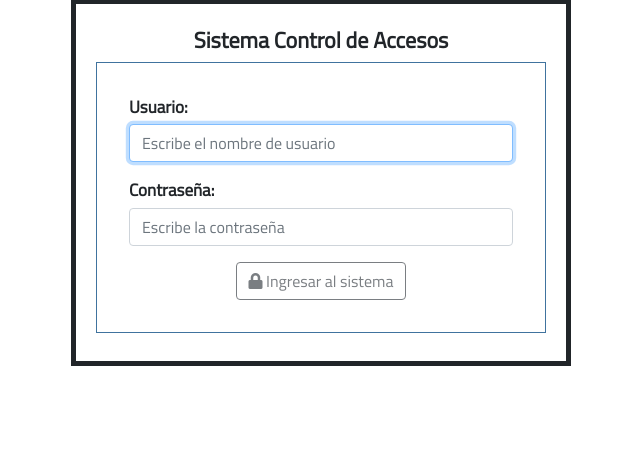
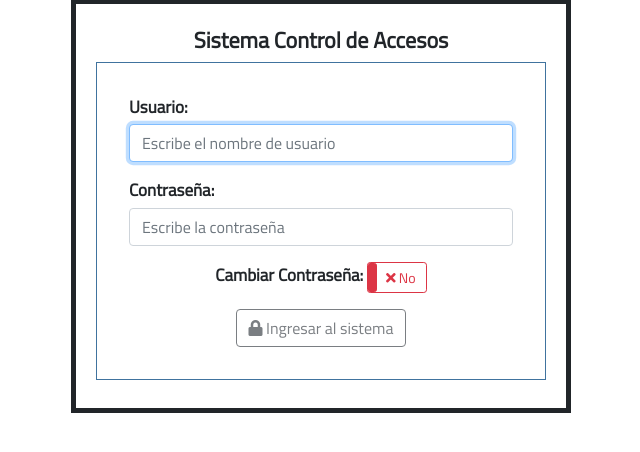
Before and after one commit to AdolfoVieraMelendez/isic_asistencias, a PHP site: page /tcpdf/mInicio/index.php in a window 1280 px wide. Shown: the part 91-543 px from the top of the page, without its empty margins (319-959 px from the left). Run offline with PHP 8.4, Linux system fonts and the light colour scheme; data comes from the database, SQL or seed files in the repository; data that the repository does not hold is empty; some libraries are stand-ins or nearby versions.

Commit message:
Practica #2 - Cambio de contraseña antes de ingresar al sistema

```diff
--- a/mInicio/index.php
+++ b/mInicio/index.php
@@ -142,6 +142,9 @@ $fecha=date("Y-m-d");
     <!-- Modal de PDF -->
         <?php include'../modales/modalPDF.php'; ?>
     <!-- Modal de PDF -->
+    <!-- Modal de PDF -->
+        <?php include'../mLogin/modalCambioC.php'; ?>
+    <!-- Modal de PDF -->
 
     <!-- jQuery -->
     <script src="../plugins/jQuery/jquery-3.3.1.js"></script>
--- a/mLogin/funcionesL.js
+++ b/mLogin/funcionesL.js
@@ -36,6 +36,9 @@ $("#frmLogin").submit(function(e){
                     });
 
                 }else{
+                    if($('#checkCambioC').prop('checked')){
+                        $("#modalCambio-LG").modal("show");
+                    }else{
                         $("#contentLogin").hide();
                         $("#contentSistema").show();
 
@@ -51,6 +54,8 @@ $("#frmLogin").submit(function(e){
                         actividad  ="Ingreso al sistema";
                         log(actividad,dataArray.result.id_usuario);
                         verAsistencias();
+                    }
+
                 }
             }else{
                 swal({
@@ -152,3 +157,83 @@ $("#loginUsuario").keyup(function(){
         },
     });
 });
+
+function random_password(largo){
+    var resultado = '';
+    var caracteres = 'ABCDEFGHIJKLMNOPQRSTUVWXYZabcdefghijklmnopqrstuvwxyz0123456789';
+    var numCaracteres = caracteres.length;
+
+    for(var i = 0; i < largo; i++){
+        resultado += caracteres.charAt(Math.floor(Math.random() * numCaracteres));
+    }
+    $("#passw").val(resultado);
+    $("#passConfirm").val(resultado);
+    alertify.success('<i class="fas fa-check"></i> Contraseña Generada', 1);
+};
+
+$("#btnGenerarContra").click(function(){
+    var largo = 8;
+    random_password(largo);
+
+});
+
+function verificarContra(){
+    var usuario = $("#loginUsuario").val();
+    var contra = $("#passw").val();
+    var vContra = $("#passConfirm").val();
+    if(contra.length <=7){
+        alertify.error('<i class="fas fa-times"></i> La contraseña debe tener al menos 8 caracteres', 2);
+    }else{
+        if(vContra != contra){
+            alertify.error('<i class="fas fa-times"></i> Los campos de las contraseñas tienen que coincidir', 2);
+        }else{
+            $.ajax({
+                url:"../mLogin/actualizar_contra_login.php",
+                type:"POST",
+                dateType:"html",
+                data:{contra, usuario},
+                success:function(respuesta){
+                    alertify.success("<i class='fa fa-save fa-lg'></i> Se ha cambiado la contraseña", 2);
+                    $("#passw").val("");
+                    $("#passConfirm").val("");
+                    $("#loginUsuario").val("");
+                    $("#loginContra").val("");
+                    $("#modalCambio-LG").modal("hide");
+                    $("#checkCambioC").click();
+                    $("#contentLogin").hide();
+                },
+                error:function(xhr,status){
+                    alert("Error en metodo AJAX");
+                },
+            });
+            $.ajax({
+                url:"../mLogin/validar_login.php",
+                type:"POST",
+                dateType:"json",
+                data:{usuario,contra},
+                success:function(respuesta){
+                    var dataArray = JSON.parse(respuesta);
+                    $("#contentSistema").show();
+                    persona=dataArray.result.persona;
+                    idUsuario=dataArray.result.id_usuario;
+                    idDato=dataArray.result.id_dato;
+                    $("#titular").text(persona);
+                    $("#sidebar").toggleClass('active');
+                    permisos(dataArray.result.permiso_datos_persona,dataArray.result.permiso_ecivil,dataArray.result.permiso_usuario,dataArray.result.permiso_temas);
+                    preloader(1,'Asistencia del personal');
+                    actividad="Ingreso al sistema";
+                    log(actividad,dataArray.result.id_usuario);
+                    verAsistencias();
+
+                },
+                error:function(xhr,status){
+                    alert("Error en método AJAX");
+                },
+            });
+        }
+    }
+};
+
+$("#btnCambiarContra").click(function(){
+    verificarContra();
+});
--- a/mLogin/login.php
+++ b/mLogin/login.php
@@ -10,16 +10,23 @@
             </div>
             <div class="form-group has-feedback">
                 <label class="lblTitulo">Contraseña:</label>
-            <input type="password" id="loginContra" class="form-control" placeholder="Escribe la contraseña" required>
+                <input type="password" id="loginContra" class="form-control" placeholder="Escribe la contraseña" required>
 
             </div>
 
-                <div class="col text-center">
+            <div class="col text-center form-group">
+                <label class="lblTitulo" id="lblCambiarC">Cambiar Contraseña:</label>
+                <input value="" class="toggle-two" type="checkbox" data-toggle="toggle" data-onstyle="outline-success" data-width="60" data-size="sm" data-offstyle="outline-danger" data-on="<i class='fa fa-check'></i> Si" data-off="<i class='fa fa-times'></i> No" id="checkCambioC">
+            </div>
+
+            <div class="col text-center">
+                <div>
                     <button   type="submit" class="btn btn-outline-dark active" id="btnIngresar" disabled>
                         <i class="fas fa-lock" id="icoLogin"></i>
                         Ingresar al sistema
                     </button>
                 </div>
+            </div>
         </form>
     </div>
 </div>
--- /dev/null
+++ b/mLogin/modalCambioC.php
@@ -0,0 +1,43 @@
+<!-- Modal -->
+<div class="modal fade" id="modalCambio-LG" tabindex="-1" role="dialog" aria-labelledby="exampleModalCenterTitle" aria-hidden="true">
+  <div class="modal-dialog modal-lg" role="document" >
+    <div class="modal-content">
+      <div class="modal-header" >
+        <h5 class="modal-title" id="modalTitle-DP">Cambio de contraseña</h5>
+        <button type="button" class="close" data-dismiss="modal" aria-label="Close">
+          <span aria-hidden="true">&times;</span>
+        </button>
+      </div>
+      <div class="modal-body" id="">
+        <div class="row">
+            <div class="col-xs-12 col-sm-12 col-md-12 col-lg-12">
+                <div class="form-group">
+                    <label for="passw">Nueva Contraseña:</label>
+                    <input type="text" class="form-control " id="passw" autofocus required>
+                </div>
+            </div>
+            <div class="col-xs-12 col-sm-12 col-md-12 col-lg-12">
+                <div class="form-group">
+                    <label for="passConfirm">Confirmar Contraseña:</label>
+                    <input type="text" class="form-control " id="passConfirm" autofocus required>
+                </div>
+            </div>
+        </div>
+      </div>
+      <div class="modal-footer">
+        <button type="button" class="btn btn-outline-danger" data-dismiss="modal">
+            <i class='fa fa-ban fa-lg'></i>
+            Cancelar
+        </button>
+        <button type="button" class="btn btn-outline-warning" id="btnGenerarContra">
+            <i class='fas fa-random fa-lg'></i>
+            Generar Contraseña
+        </button>
+        <button type="button" class="btn btn-outline-success" id="btnCambiarContra">
+            <i class='fa fa-save fa-lg'></i>
+            Cambiar Contraseña
+        </button>
+      </div>
+    </div>
+  </div>
+</div>
```
Also changed, not shown: mLogin/actualizar_contra_login.php (added, +24 -0 lines). Lines whose indentation alone changed are shown as unchanged.
